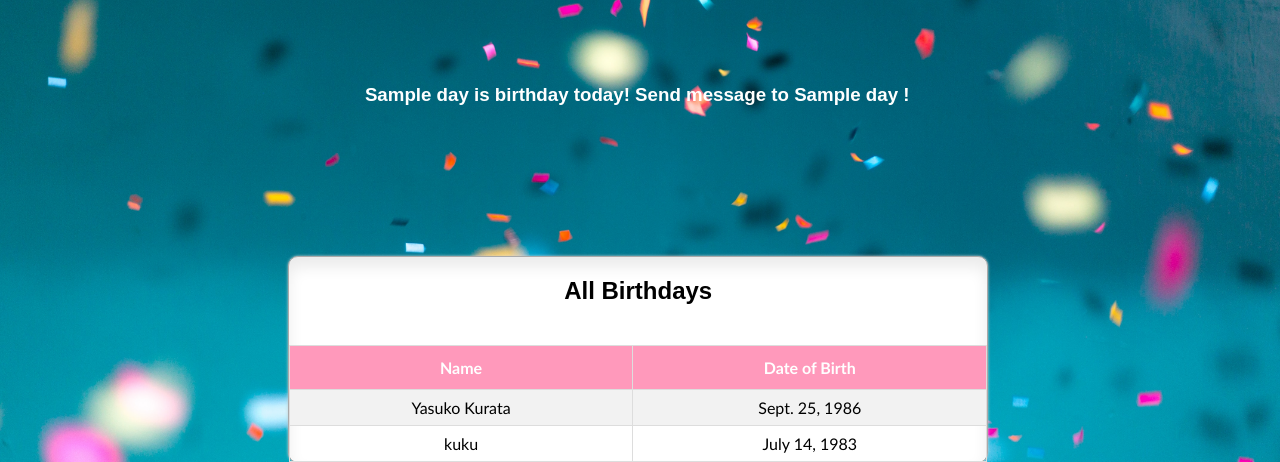
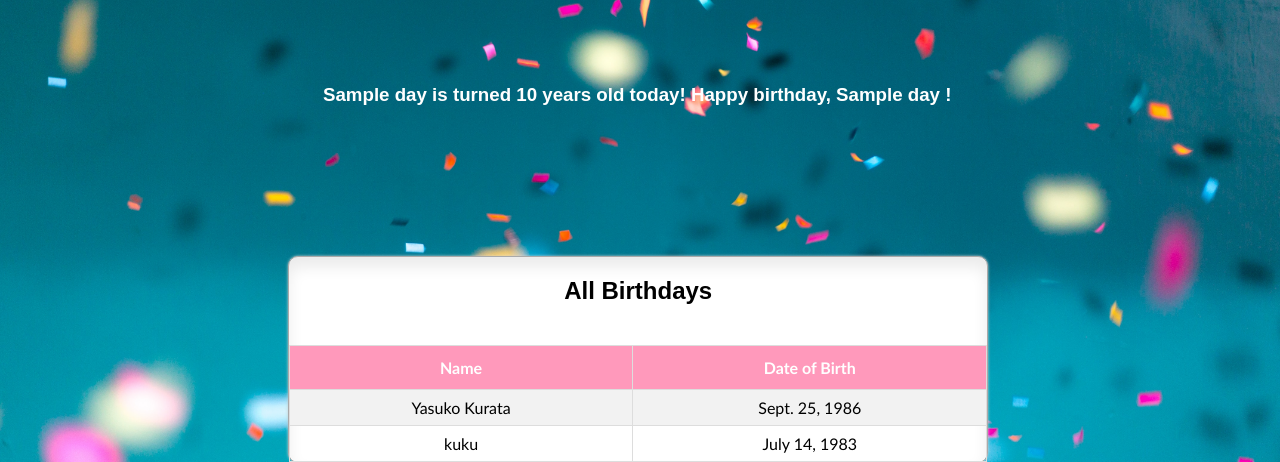
Before and after one commit to ykurata/Birthday-reminder, a Django app: template birthday_reminder/birthdays/templates/birthday/birthday_list.html in a window 1280 px wide. Shown: the part 74-536 px from the top of the page. Run offline with Django 3.2, Linux system fonts and the light colour scheme; data comes from the database, SQL or seed files in the repository; tables that the repository leaves empty hold one stand-in row (values such as "Sample post"); the template is opened without the code that fills it: values that come from a table or form of the project are taken from there, most other values are stand-ins (such as "Sample title", 1, 10 or a date in 2020); some libraries are stand-ins or nearby versions.

Commit message:
count age

```diff
--- a/birthday_reminder/birthdays/models.py
+++ b/birthday_reminder/birthdays/models.py
@@ -1,6 +1,6 @@
 from django.conf import settings
 from django.db import models
-from djangoyearlessdate.models import YearlessDateField
+import datetime
 
 
 class Birthday(models.Model):
@@ -8,5 +8,9 @@ class Birthday(models.Model):
     name = models.CharField(max_length=100)
     date_of_birth = models.DateField(null=True, help_text="yyyy-mm-dd")
 
+    @property
+    def age(self):
+        return int((datetime.datetime.now().date() - self.date_of_birth).days / 365.25 )
+
     def __str__(self):
         return self.name
--- a/birthday_reminder/birthdays/templates/birthday/birthday_list.html
+++ b/birthday_reminder/birthdays/templates/birthday/birthday_list.html
@@ -4,7 +4,7 @@
 {% block body_content %}
   <div id="message">
     {% for day in bday %}
-      <h3>{{ day.name }} is birthday today! Send message to {{ day.name }} !<h3>
+      <h3>{{ day.name }} is turned {{ day.age }} years old today! Happy birthday, {{ day.name }} !<h3>
     {% endfor %}
   </div>
   <div class="container">
```
